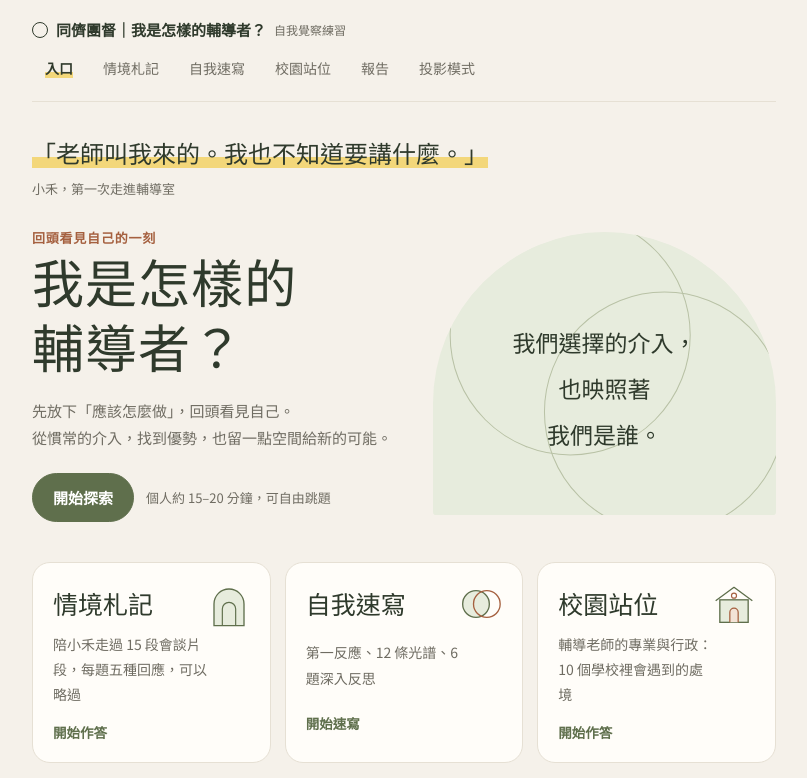
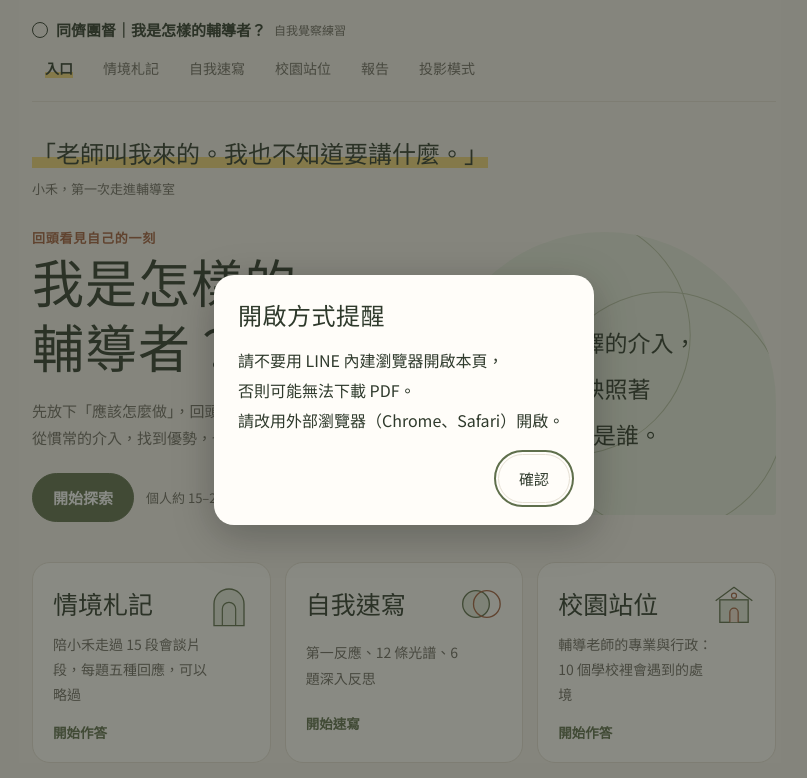
Before and after one commit to power19881210/counselor-reflection, a plain HTML site: page index.html in a window 1280 px wide. Shown: the top 778 px of the page, without its empty margins (236-1043 px from the left). Drawn offline with Linux system fonts and the light colour scheme; a web font is replaced by a local one.

Commit message:
加入 LINE 內建瀏覽器開啟提醒
Co-Authored-By: Claude Opus 5.5 <noreply@anthropic.com>
Claude-Session: https://claude.ai/code/session_0141r4ybTVaZG2UVG6KLyZ3C

```diff
--- a/index.html
+++ b/index.html
@@ -224,6 +224,15 @@ table.x th{color:var(--mute);font-weight:500}
   #printroot .rec .rq{font-family:var(--font-display);font-size:12.5pt;margin:3px 0}
   #printroot .disclaimer{font-size:9pt}
 }
+.lnbg{position:fixed;inset:0;z-index:30;background:rgba(40,44,36,.55);display:flex;align-items:center;justify-content:center;padding:18px}
+.lnbg[hidden]{display:none}
+.lnbox{background:var(--card);border-radius:20px;padding:26px 24px 22px;max-width:380px;width:100%;box-shadow:0 10px 40px rgba(0,0,0,.25)}
+.lnbox h2{font-size:24px;margin:0 0 10px}
+.lnbox p{margin:0 0 18px;color:var(--ink);line-height:1.9}
+.lnbox .row{justify-content:flex-end}
+.btn.lnext{background:#06c755;border-color:#06c755;text-decoration:none;display:inline-block}
+.btn.lnext[hidden]{display:none}
+@media print{.lnbg{display:none!important}}
 .toast{position:fixed;left:50%;bottom:24px;transform:translateX(-50%);background:var(--ink);color:#fff;padding:9px 18px;border-radius:999px;font-size:14px;opacity:0;transition:opacity .25s;pointer-events:none;z-index:9}
 .toast.on{opacity:1}
 /* 投影／沉浸作答：夜晚的輔導室，深橄欖底、淡綠標記 */
@@ -292,6 +301,13 @@ body.proj.fs header.top{display:none}
 
 </head>
 <body>
+<div class="lnbg" id="lnNotice" role="dialog" aria-modal="true" aria-labelledby="lnTitle" hidden>
+  <div class="lnbox">
+    <h2 id="lnTitle">開啟方式提醒</h2>
+    <p>請不要用 LINE 內建瀏覽器開啟本頁，<br>否則可能無法下載 PDF。<br>請改用外部瀏覽器（Chrome、Safari）開啟。</p>
+    <div class="row"><a class="btn lnext" id="lnExt" href="#" hidden>用外部瀏覽器開啟</a><button class="btn ghost" id="lnOk">確認</button></div>
+  </div>
+</div>
 <div class="wrap">
 <header class="top">
   <div class="brand">同儕團督｜我是怎樣的輔導者？<small>自我覺察練習</small></div>
@@ -1439,7 +1455,7 @@ async function printPdf(kind,btn){
   finally{btn.disabled=false;btn.textContent=label;}
 }
 async function makePdf(btn){
-  if(!window.claude){return printPdf(btn.dataset.kind||"portrait",btn);}
+  if(!window.claude){if(IN_LINE){showLineNotice(true);return;}return printPdf(btn.dataset.kind||"portrait",btn);}
   const label=btn.textContent;
   let dl=null;
   try{dl=window.claude&&window.claude.use?await window.claude.use("downloads"):null;}catch(e){dl=null;}
@@ -1536,6 +1552,17 @@ document.addEventListener("keydown",e=>{
 });
 function fromHash(){const h=location.hash.slice(1);page=PAGES.includes(h)?h:"home";render();}
 window.addEventListener("hashchange",fromHash);fromHash();
+/* ===== LINE 內建瀏覽器提醒（只在自己的網站顯示） ===== */
+const IN_LINE=/\bLine\//i.test(navigator.userAgent);
+function showLineNotice(force){
+  const bg=document.getElementById("lnNotice");if(!bg)return;
+  if(!force){try{if(sessionStorage.getItem("lnSeen"))return;}catch(e){}}
+  if(IN_LINE){const a=document.getElementById("lnExt");const u=new URL(location.href);u.searchParams.set("openExternalBrowser","1");a.href=u.toString();a.hidden=false;}
+  bg.hidden=false;document.getElementById("lnOk").focus();
+}
+document.getElementById("lnOk").addEventListener("click",()=>{document.getElementById("lnNotice").hidden=true;try{sessionStorage.setItem("lnSeen","1");}catch(e){}});
+setTimeout(()=>{if(!window.claude)showLineNotice(false);},400);
+
 </script>
 </body>
 </html>
```
